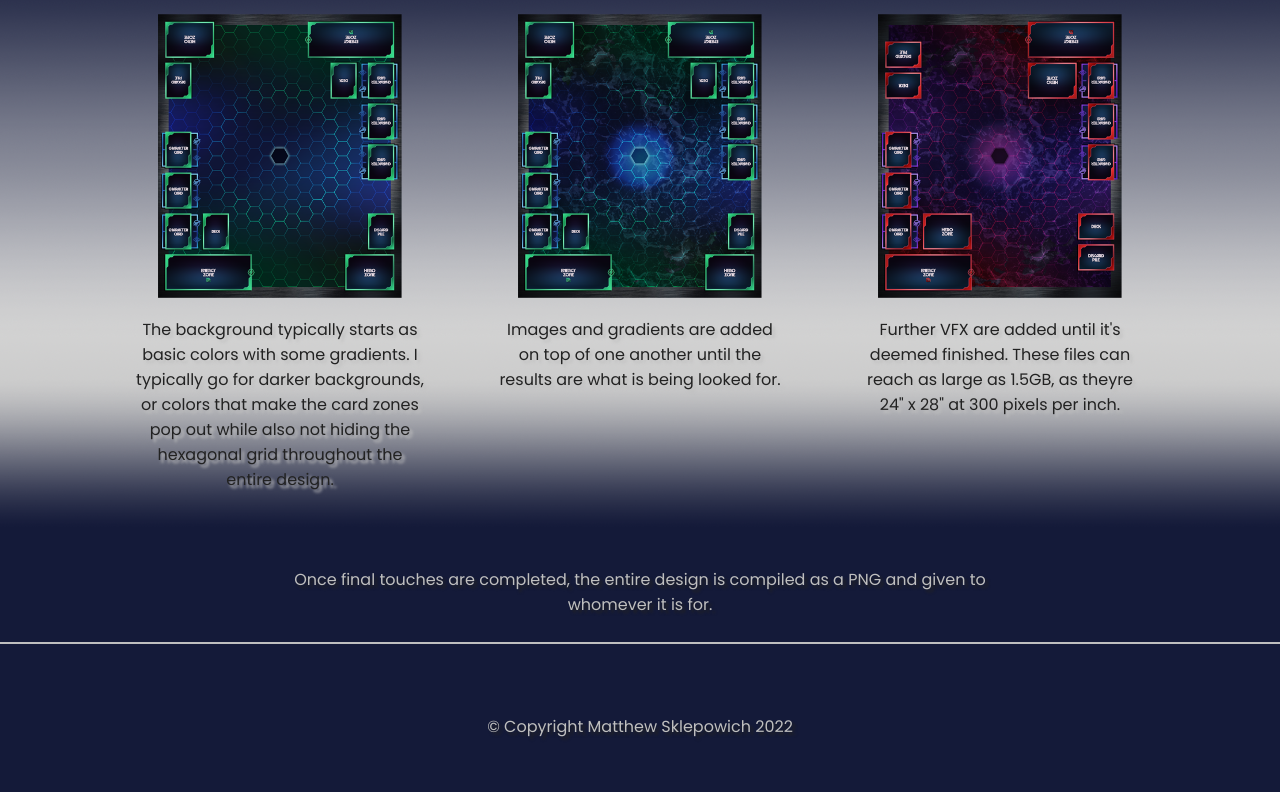
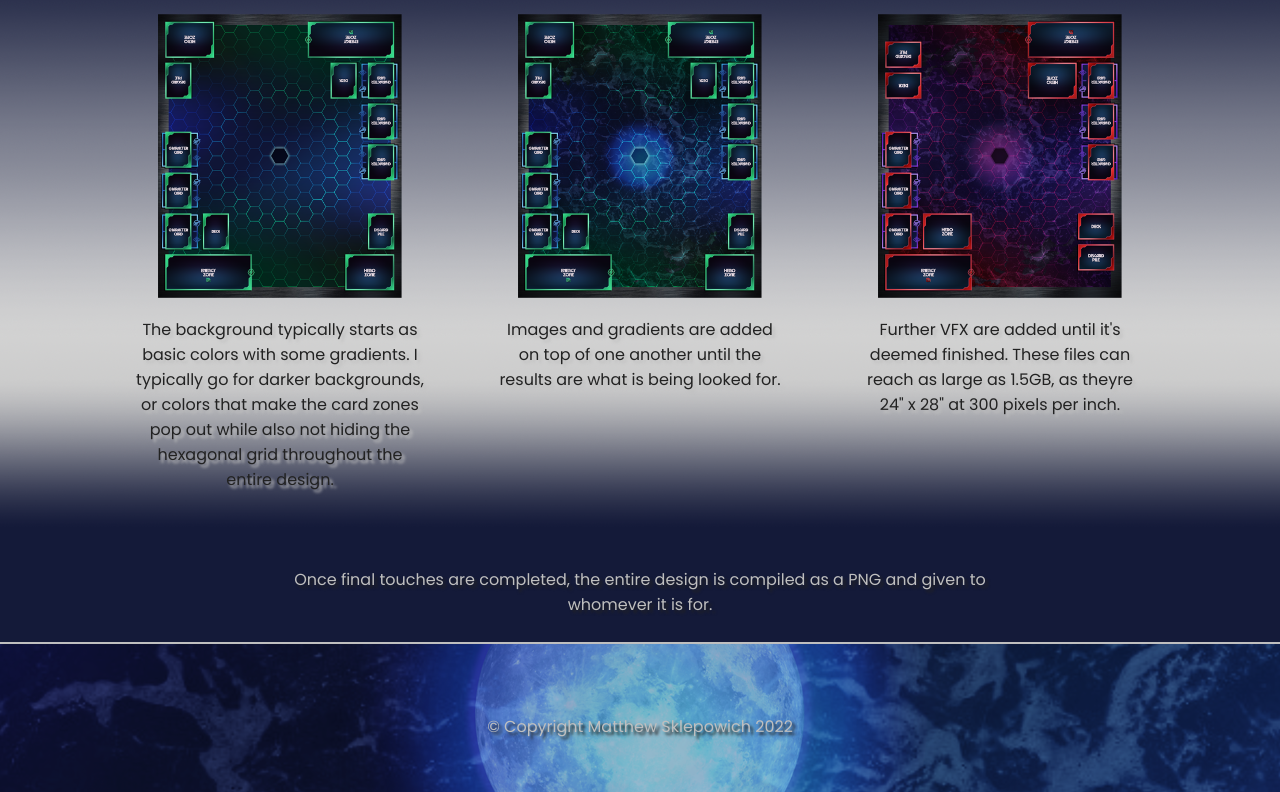
Before and after one commit to Matt-Sklep/board-game-production, a plain HTML site: page index.html in a window 1280 px wide. Shown: the part 1864-2656 px from the top of the page. Drawn offline with Linux system fonts and the light colour scheme.

Commit message:
updated image directory in CSS

```diff
--- a/css/styles.css
+++ b/css/styles.css
@@ -161,7 +161,7 @@ h3{
 
 /** FOOTER **/
 #footer{
-    background: url('../images/header_banner.png') no-repeat;
+    background: url('../images/hbb.png') no-repeat;
     background-size: auto;
     background-position: center;
     border-top: 2px solid #bfbfbf;
```
